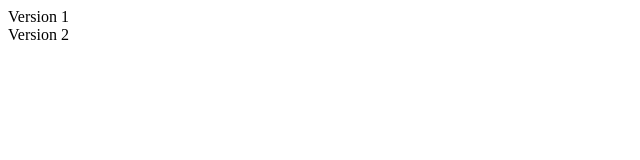
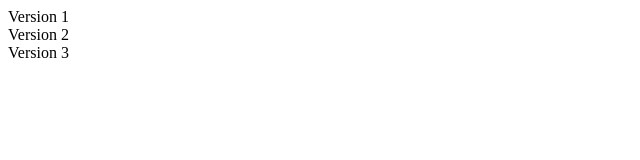
Before and after one commit to Amwaalwa/Learning-Git, a plain HTML site: page index.html in a window 1280 px wide. Shown: the full height of the page, 0-640 px from the left. Drawn offline with Linux system fonts and the light colour scheme.

Commit message:
Version3

```diff
--- a/index.html
+++ b/index.html
@@ -11,5 +11,6 @@
 <body>
     <div id="Version-1" >Version 1</div>
     <div id="Version-2" >Version 2</div>
+    <div id="Version-3" >Version 3</div>
 </body>
 </html>
```
